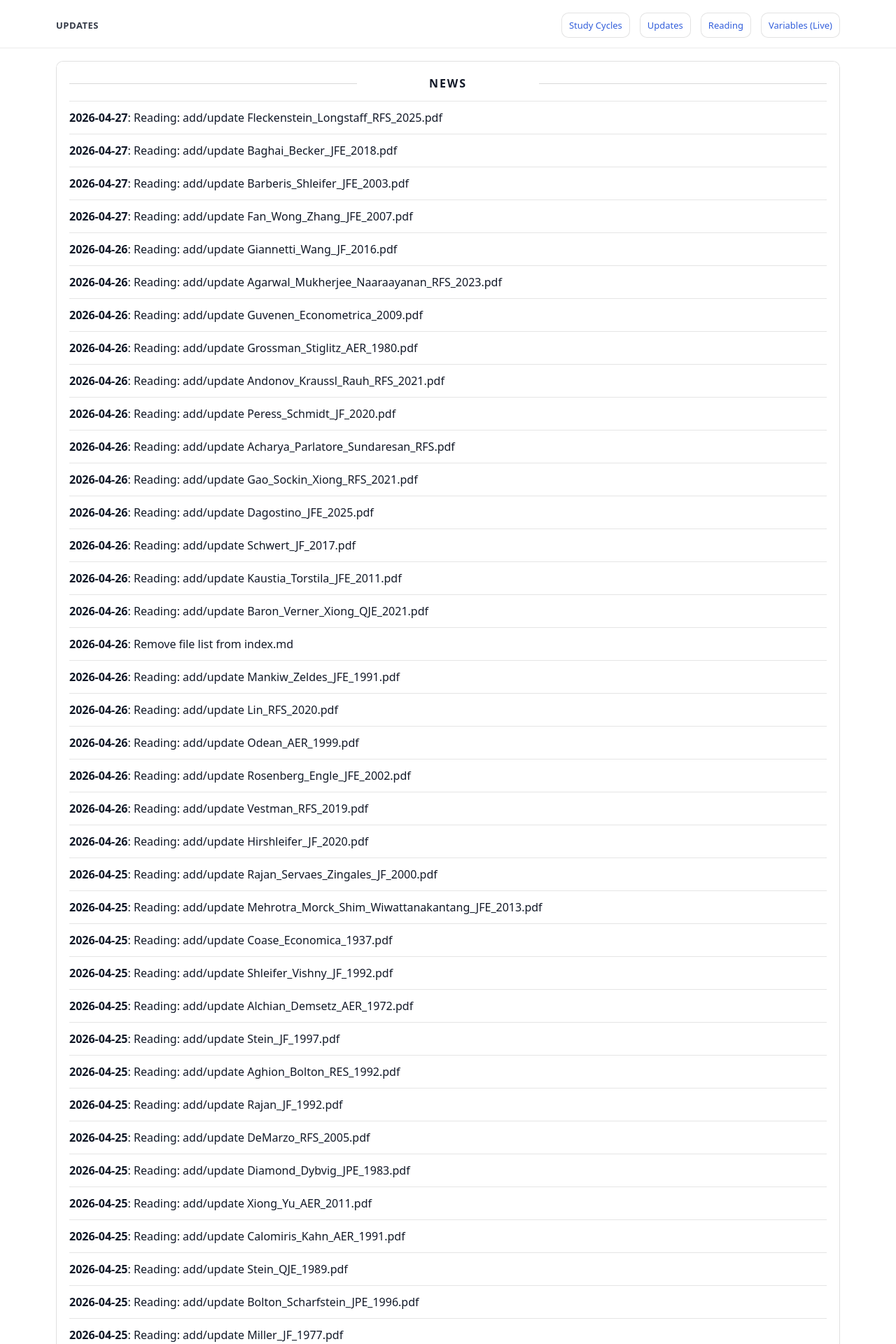
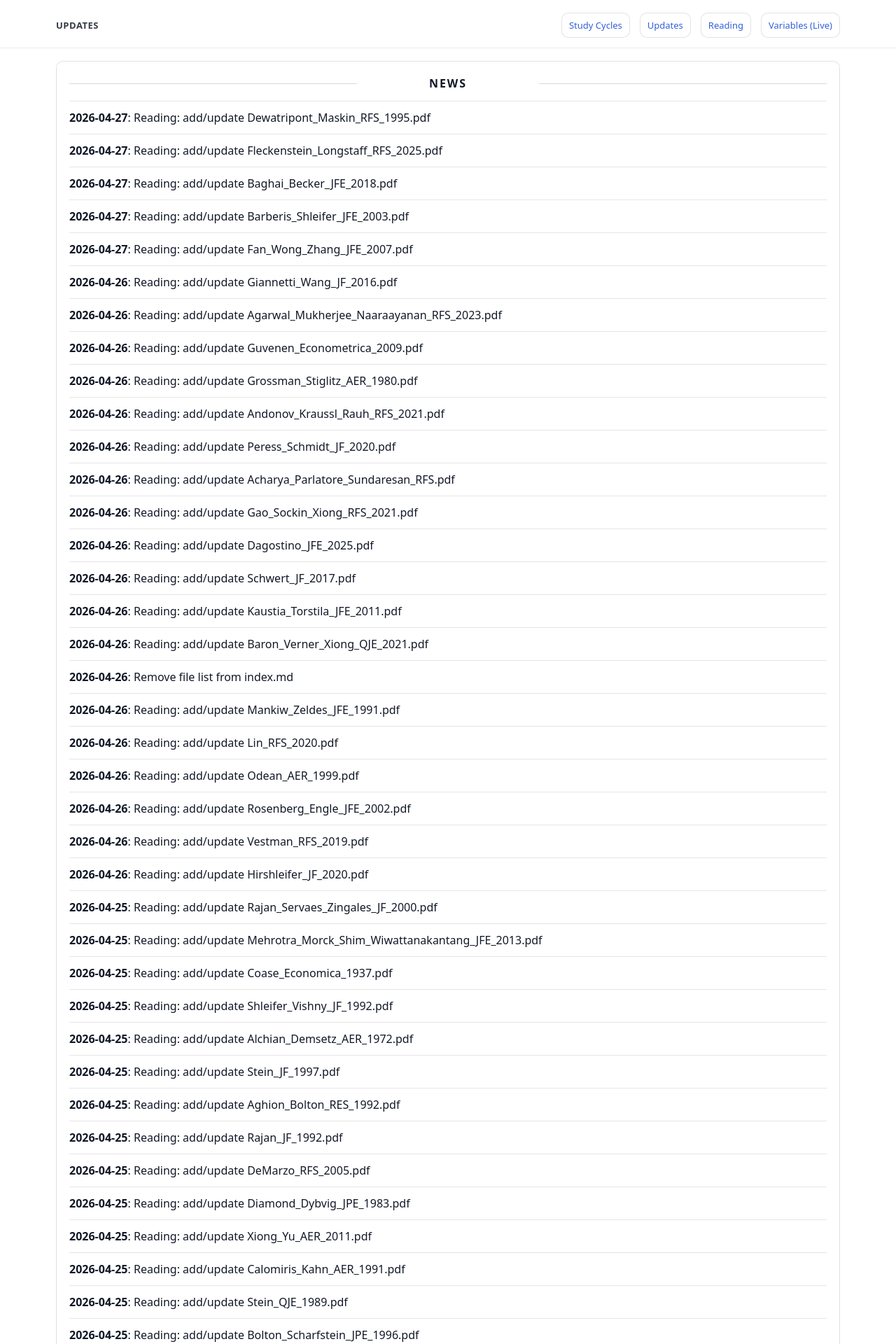
Before and after one commit to yaxinzn/study-archive, a Jekyll site: the page built from updates/index.md, in a window 1280 px wide. Shown: the top 1920 px of the page at 70% size. Built offline with Jekyll 4.4.1, drawn with Linux system fonts in a browser that asks for light colours; some of the changed text lies outside the part shown.

Commit message:
chore: update NEWS feed

```diff
--- a/_data/news.yml
+++ b/_data/news.yml
@@ -1,4 +1,7 @@
 # Auto-generated update history (sorted newest -> oldest). Do not edit manually.
+- ts: "1777243145"
+  date: "2026-04-27"
+  title: "Reading: add/update Dewatripont_Maskin_RFS_1995.pdf"
 - ts: "1777242803"
   date: "2026-04-27"
   title: "Reading: add/update Fleckenstein_Longstaff_RFS_2025.pdf"
```
